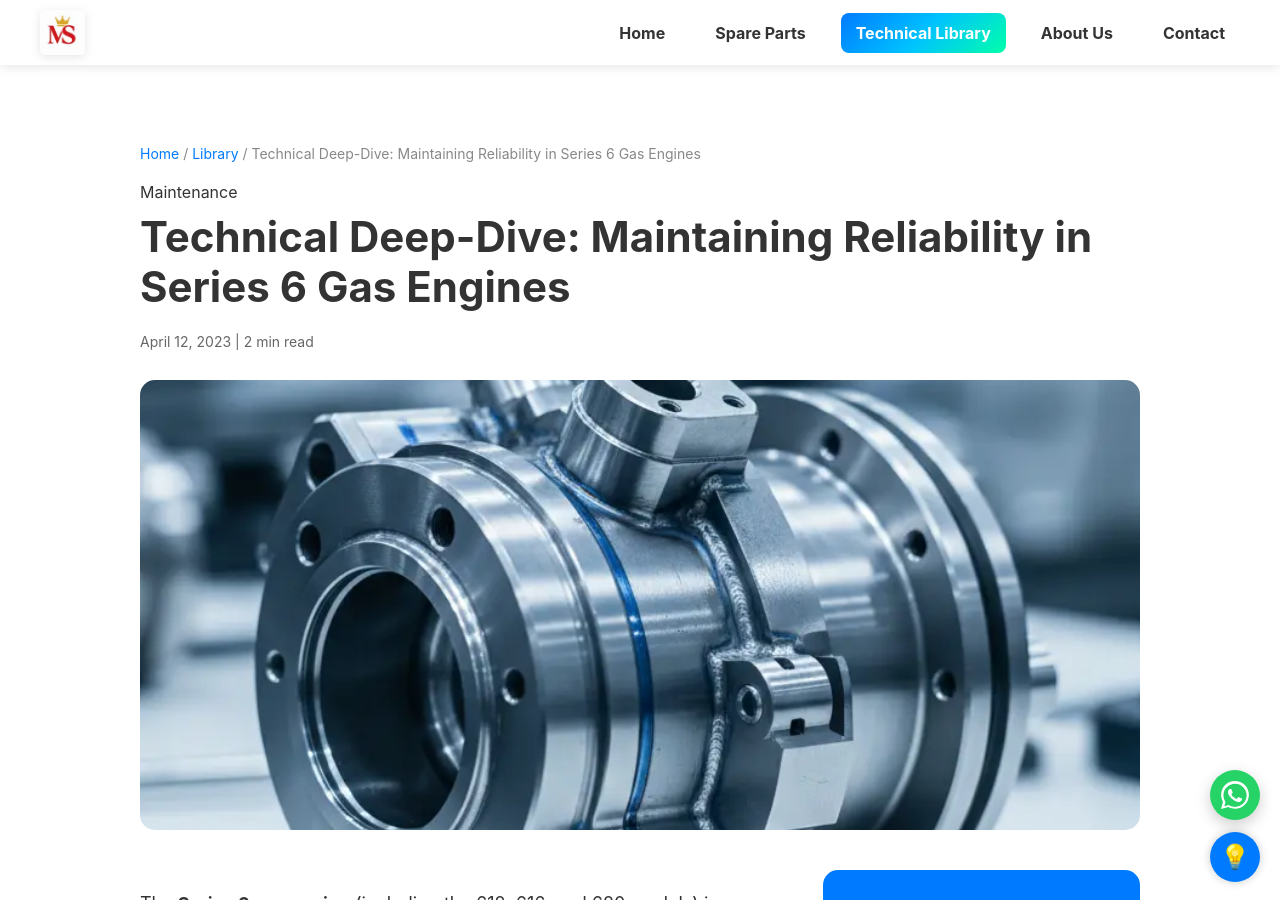
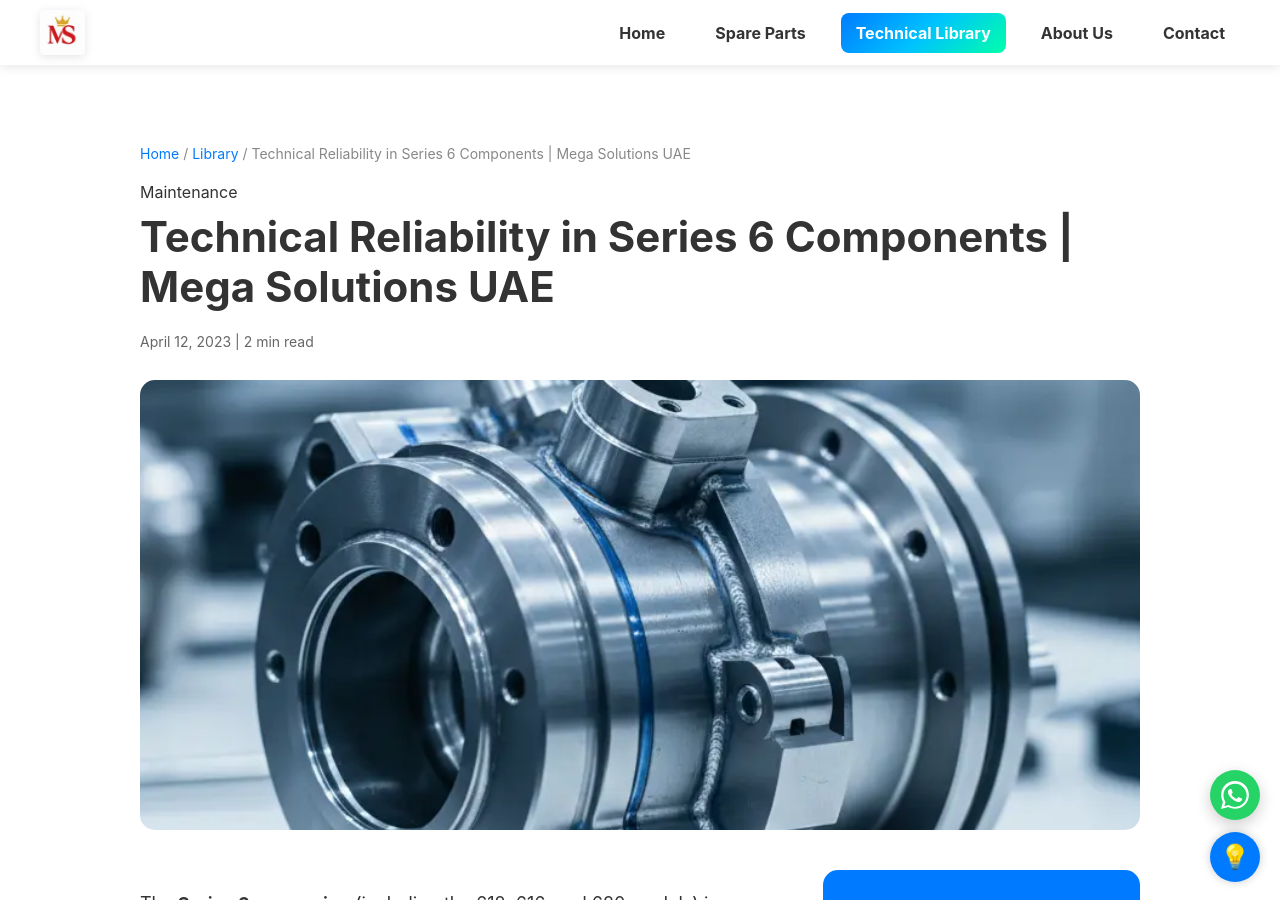
Before and after one commit to Khisal786/Mega-Solutions-UAE, a Jekyll site: the page built from _posts/2023-04-12-technical-reliability-series-6-components.md, in a window 1280 px wide and 900 px high. Built offline with Jekyll 4.4.1, drawn with Linux system fonts in a browser that asks for light colours.

Commit message:
Update title and layout for Series 6 components post

```diff
--- a/_posts/2023-04-12-technical-reliability-series-6-components.md
+++ b/_posts/2023-04-12-technical-reliability-series-6-components.md
@@ -1,6 +1,6 @@
 ---
 layout: post
-title: "Technical Deep-Dive: Maintaining Reliability in Series 6 Gas Engines"
+title: "Technical Reliability in Series 6 Components | Mega Solutions UAE"
 date: 2023-04-12
 image: /assets/images/blog/jenbacher-series-6-pre-combustion-chamber-reliability.webp
 description: "An analysis of the high-wear components in Series 6 engines and how strategic part replacement ensures long-term operational stability."
```
